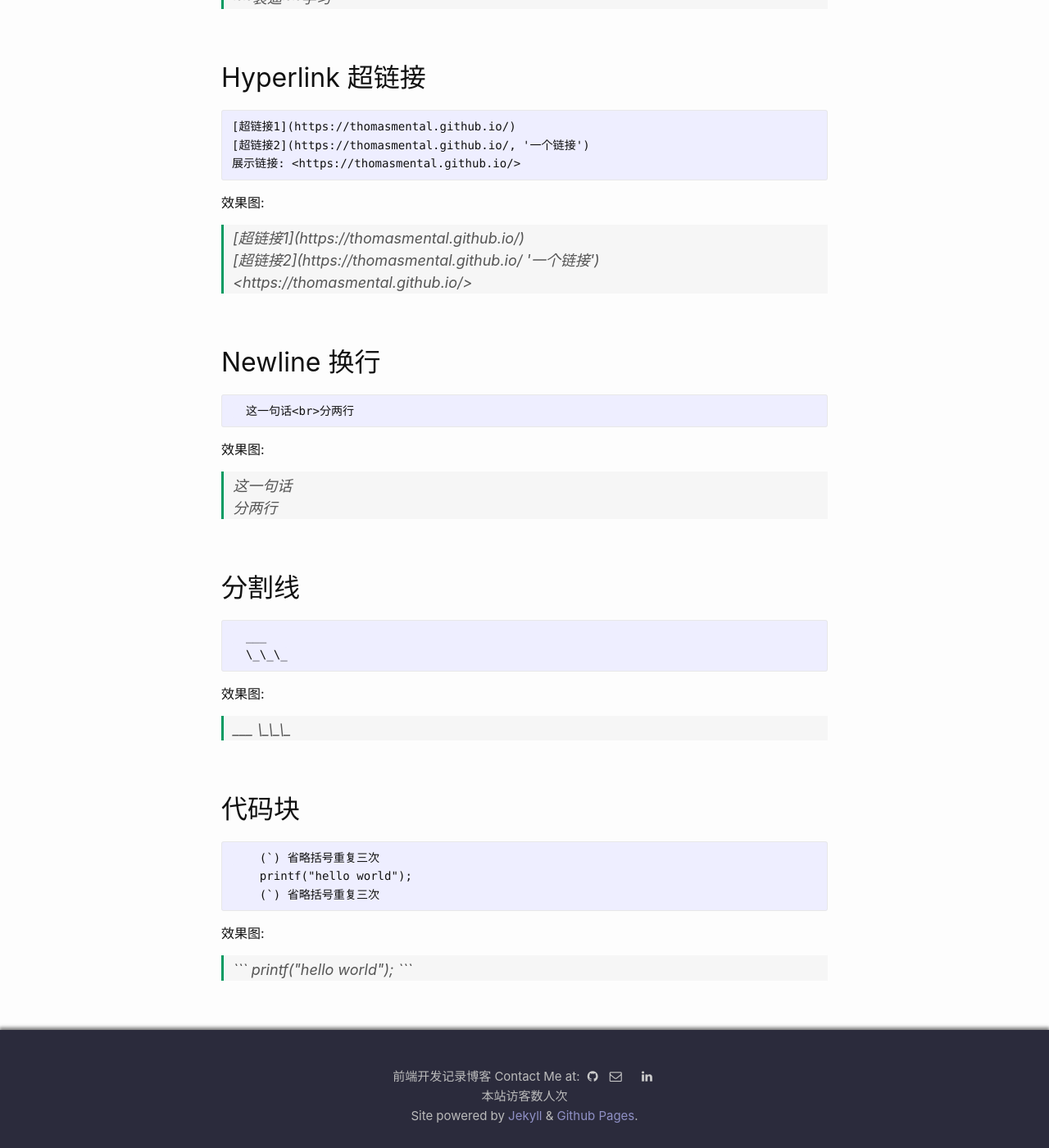
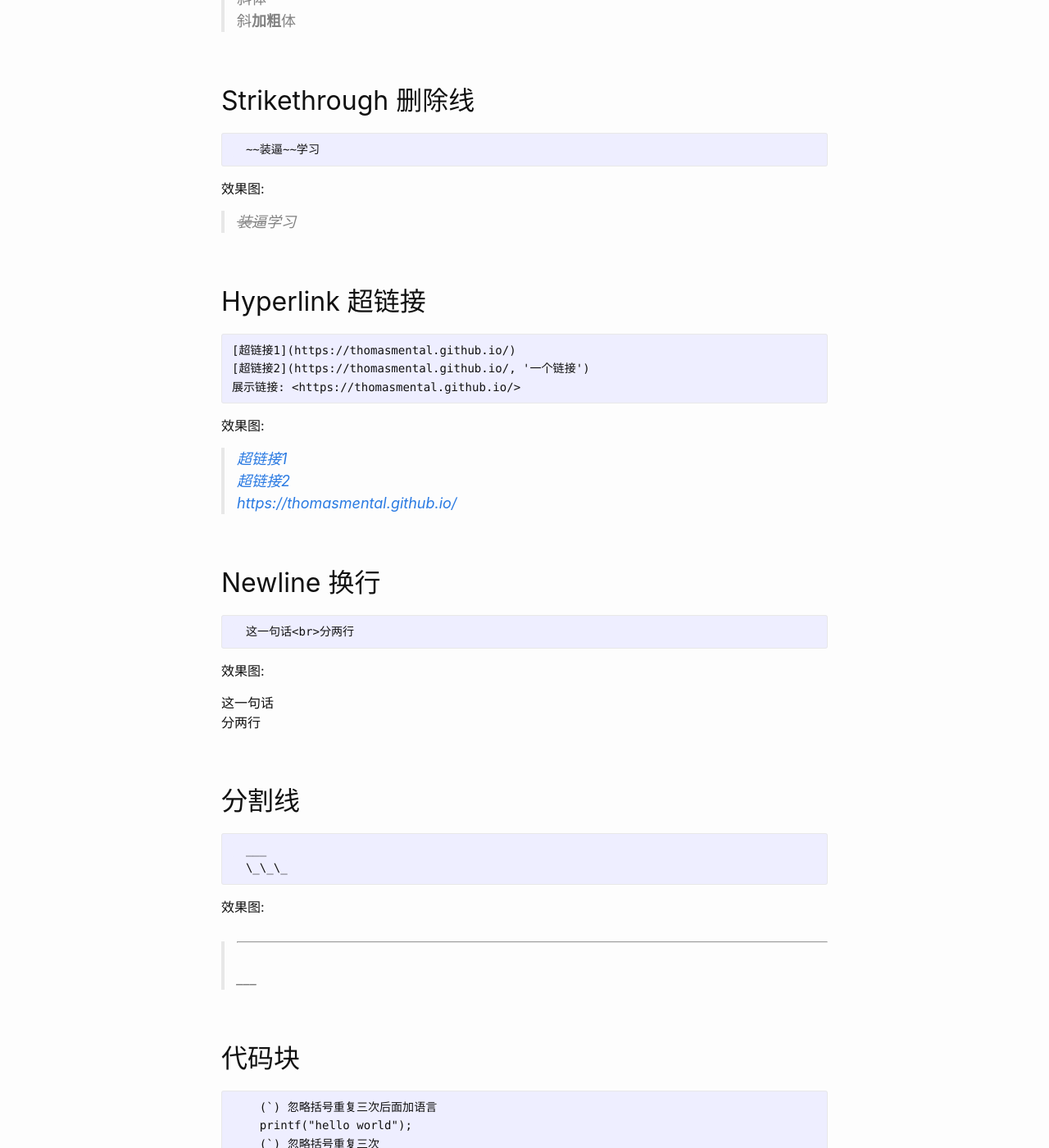
Before and after one commit to ThomasMental/ThomasMental.github.io, a Jekyll site: the page built from _posts/2021-04-19-Markdown.markdown, in a window 1280 px wide and 1400 px high, scrolled down 1190 px. Shown: the whole window at 82% size. Built offline with Jekyll 4.4.1, drawn with Linux system fonts in a browser that asks for light colours; comment, search, counter and statistics services are not loaded; a style sheet for code colours, icons or effects is not loaded; some of the changed text lies outside the part shown.

Commit message:
Update 2021-04-19-Markdown.markdown

````diff
--- a/_posts/2021-04-19-Markdown.markdown
+++ b/_posts/2021-04-19-Markdown.markdown
@@ -21,15 +21,11 @@
 
 效果图:
 
-<blockquote class="pass">
+> ## 两级标题
+> ### 三级标题
+> #### 四级标题
+> ##### 五级标题
 
-### 三级标题
-
-#### 四级标题
-
-##### 五级标题
-
-</blockquote>
 
 ## Emphasis 强调
 
@@ -41,13 +37,9 @@
 
 效果图:
 
-<blockquote class="pass">
-
-**加粗** <br>
-_斜体_ <br>
-_斜**加粗**体_ <br>
-
-</blockquote>
+>**加粗** <br>
+>_斜体_ <br>
+>_斜**加粗**体_ <br>
 
 ## Strikethrough 删除线
 
@@ -57,11 +49,7 @@
 
 效果图:
 
-<blockquote class="pass">
-
-~~装逼~~学习
-
-</blockquote>
+> ~~装逼~~学习
 
 ## Hyperlink 超链接
 
@@ -73,13 +61,9 @@
 
 效果图:
 
-<blockquote class="pass">
-
-[超链接1](https://thomasmental.github.io/) <br>
-[超链接2](https://thomasmental.github.io/ '一个链接') <br>
-<https://thomasmental.github.io/> <br>
-
-</blockquote>
+>[超链接1](https://thomasmental.github.io/) <br>
+>[超链接2](https://thomasmental.github.io/ '一个链接') <br>
+><https://thomasmental.github.io/> <br>
 
 ## Newline 换行
 
@@ -89,11 +73,7 @@
 
 效果图:
 
-<blockquote class="pass">
-
 这一句话<br>分两行
-
-</blockquote>
 
 ## 分割线
 
@@ -103,27 +83,17 @@
 ```
 
 效果图:
-
-<blockquote class="pass">
-
-___
-\_\_\_
-
-</blockquote>
+>___
+>\_\_\_
 
 ## 代码块
-
   ```
-    (`) 省略括号重复三次
+    (`) 忽略括号重复三次后面加语言
     printf("hello world");
-    (`) 省略括号重复三次
+    (`) 忽略括号重复三次
   ```
 
 效果图:
-
-<blockquote class="pass">
-
-```
-    printf("hello world");
-```
-</blockquote>
+>``` c
+>    printf("hello world");
+>```
````
